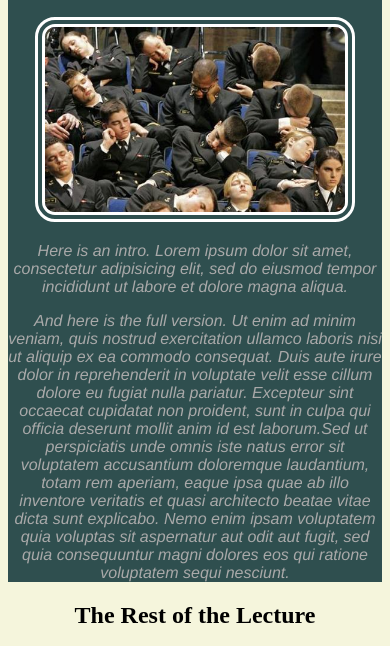
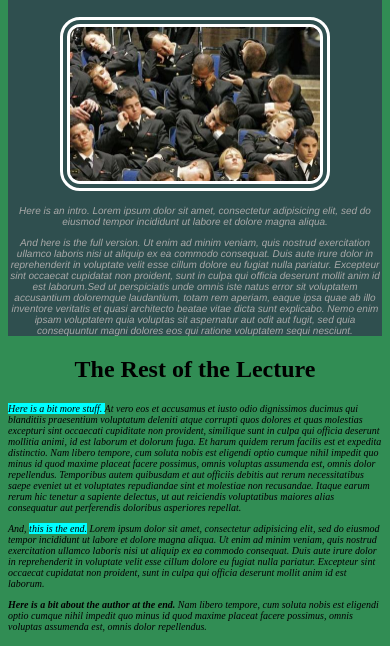
Before and after one commit to TSiu88/boring-lecture, a plain HTML site: page boring-lecture.html in a window 390 px wide. Shown: the part 147-793 px from the top of the page. Drawn offline with Linux system fonts and the light colour scheme.

Commit message:
add mobile size media query

```diff
--- a/css/styles.css
+++ b/css/styles.css
@@ -28,7 +28,7 @@ img.intro{
 }
 
 body{
-  background-color: beige;
+  background-color: rgb(49, 141, 84);
 }
 
 h2{
@@ -39,7 +39,17 @@ p{
   font-style: italic;
 }
 
-@media screen and (max-width: 600px) {
+@media screen and (max-width: 480px){
+  img{
+    width: 250px;
+  }
+
+  p{
+    font-size: 10px;
+  }
+}
+
+@media screen and (max-width: 600px) and (min-width: 480px) {
   img{
     width: 300px;
   }
```
